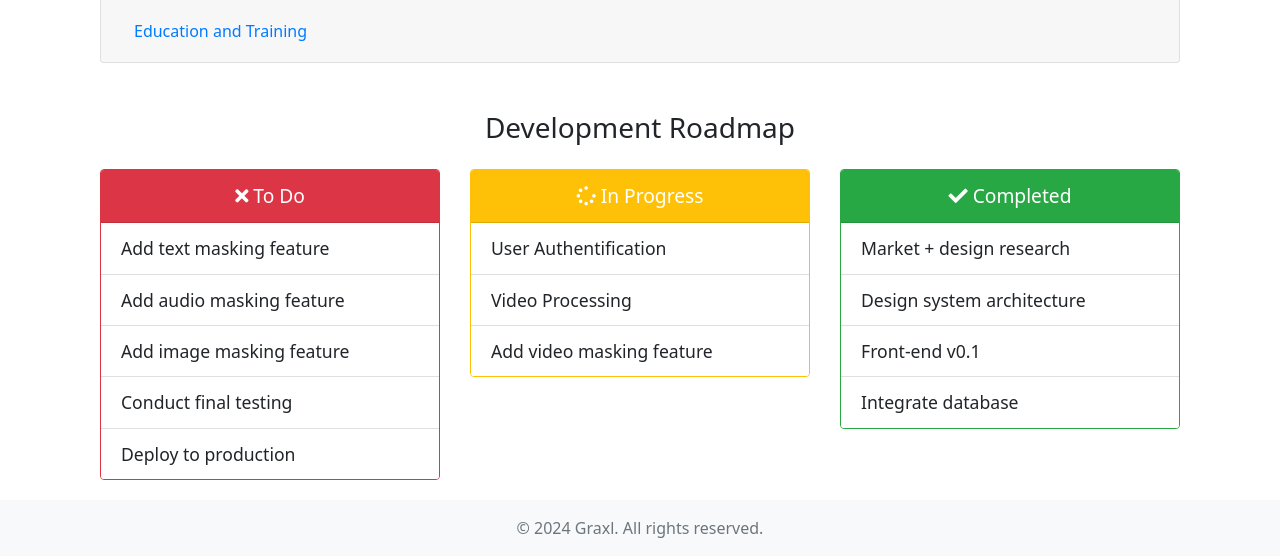
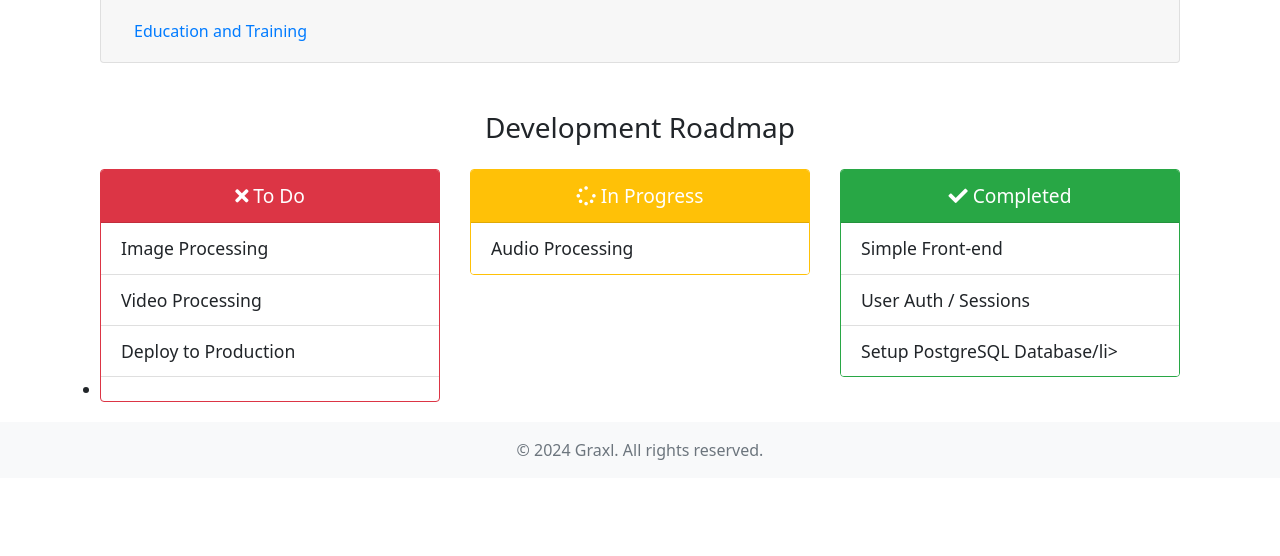
Before and after one commit to tesims/Gralx, a Flask app: page / in a window 1280 px wide. Shown: the part 2137-2693 px from the top of the page. After the commit the page ends 2597 px from the top, so only its background shows below. Run offline with Flask 3, Linux system fonts and the light colour scheme; some libraries are stand-ins or nearby versions.

Commit message:
testing text flow

```diff
--- a/app/processor/processing.py
+++ b/app/processor/main_processor.py
@@ -1,10 +1,7 @@
 
 # main_processor.py
 # Main processor to handle different media types for PII masking
-from text_processor import *
-from image_processor import *
-from audio_processor import *
-from video_processor import *
+from app.processor.text_processor import *
 
 
 def process_media(media_path: str, media_type: str) -> str:
--- a/app/routes.py
+++ b/app/routes.py
@@ -4,6 +4,7 @@ from flask import Blueprint, render_template, flash, redirect, url_for, request,
 from app.extensions import db
 from app.models import User, Project, Media
 from app.forms import DashboardForm
+from app.processor.main_processor import *
 import uuid
 from flask import jsonify
 
@@ -104,21 +105,22 @@ def process_project(project_id):
     try:
         # Determine which processing function to use based on media type
         if media.media_type == 'video':
-            processed_file_path = process_video(media.original_file_path, project)
+            pass
         elif media.media_type == 'audio':
-            processed_file_path = process_audio(media.original_file_path, project)
+            pass
         elif media.media_type == 'image':
-            processed_file_path = process_image(media.original_file_path, project)
+            pass
         elif media.media_type == 'text':
-            processed_file_path = process_text(media.original_file_path, project)
+            pass
         else:
             return jsonify({"error": "Unsupported media type"}), 400
 
         # Update the media record with the processed file path
-        media.processed_file_path = processed_file_path
-        db.session.commit()
+        # media.processed_file_path = processed_file_path
+        # db.session.commit()
 
-        return jsonify({"message": "Processing complete", "processed_file_path": processed_file_path}), 200
+        pass
+        # return jsonify({"message": "Processing complete", "processed_file_path": processed_file_path}), 200
 
     except Exception as e:
         db.session.rollback()
--- a/app/templates/index.html
+++ b/app/templates/index.html
@@ -189,11 +189,9 @@
                         <i class="fas fa-times"></i> To Do
                     </div>
                     <ul class="list-group list-group-flush">
-                        <li class="list-group-item">Add text masking feature</li>
-                        <li class="list-group-item">Add audio masking feature</li>
-                        <li class="list-group-item">Add image masking feature</li>
-                        <li class="list-group-item">Conduct final testing</li>
-                        <li class="list-group-item">Deploy to production</li>
+                        <li class="list-group-item">Image Processing</li>
+                        <li class="list-group-item">Video Processing</li>
+                        <li class="list-group-item">Deploy to Production<li>
                     </ul>
                 </div>
             </div>
@@ -203,9 +201,7 @@
                         <i class="fas fa-spinner"></i> In Progress
                     </div>
                     <ul class="list-group list-group-flush">
-                        <li class="list-group-item">User Authentification</li>
-                        <li class="list-group-item">Video Processing</li>
-                        <li class="list-group-item">Add video masking feature</li>
+                        <li class="list-group-item">Audio Processing</li>
                     </ul>
                 </div>
             </div>
@@ -215,10 +211,9 @@
                         <i class="fas fa-check"></i> Completed
                     </div>
                     <ul class="list-group list-group-flush">
-                        <li class="list-group-item">Market + design research</li>
-                        <li class="list-group-item">Design system architecture</li>
-                        <li class="list-group-item">Front-end v0.1</li>
-                        <li class="list-group-item">Integrate database</li>
+                        <li class="list-group-item">Simple Front-end</li>
+                        <li class="list-group-item">User Auth / Sessions</li>
+                        <li class="list-group-item">Setup PostgreSQL Database/li>
                     </ul>
                 </div>
             </div>
--- a/app/utils/mask_generator.py
+++ b/app/utils/mask_generator.py
@@ -5,7 +5,7 @@ from presidio_anonymizer import AnonymizerEngine
 from presidio_anonymizer.entities import EngineResult, OperatorConfig
 from typing import Dict, List
 
-from pii_detector import *
+from app.utils.pii_detector import *
 
 def generate_text_mask(text: str, pii_characteristics: Dict[str, List[str]], replacements: Dict[str, str]) -> str:
     """
--- a/app/utils/pii_detector.py
+++ b/app/utils/pii_detector.py
@@ -4,7 +4,7 @@ from presidio_analyzer import AnalyzerEngine
 from presidio_anonymizer import AnonymizerEngine, DeanonymizeEngine, OperatorConfig
 from presidio_anonymizer.operators import Operator, OperatorType
 
-from typing import Dict
+from typing import List, Dict
 from pprint import pprint
 
 class InstanceCounterAnonymizer(Operator):
@@ -61,7 +61,7 @@ class InstanceCounterAnonymizer(Operator):
     def operator_type(self) -> OperatorType:
         return OperatorType.Anonymize
 
-def detect_pii_in_text(text: str) -> List[dict]:
+def detect_pii_in_text(text: str) -> list[dict]:
     """
     Detect PII in a text string.
     :param text: Input text.
@@ -89,7 +89,7 @@ def detect_pii_in_text(text: str) -> List[dict]:
 
     return formatted_results
 
-def get_anonymized_text(text: str, analyzer_results: List[Dict]) -> Tuple[str, Dict]:
+def get_anonymized_text(text: str, analyzer_results: List[Dict]) -> tuple[str, Dict]:
     """
     Get Redacted Text with PII Variables Mapped
     :param text: original text
```
Also changed, not shown: app/processor/text_processor.py (+5 -4 lines), app/utils/context_analyzer.py (+18 -24 lines), test/__init__.py (added), tests/test_context_analyzer.py (deleted), tests/test_image_processor.py (deleted), tests/test_main_processor.py (deleted), tests/test_mask_generator.py (deleted), tests/test_pii_detector.py (deleted), tests/test_video_processor.py (deleted).
